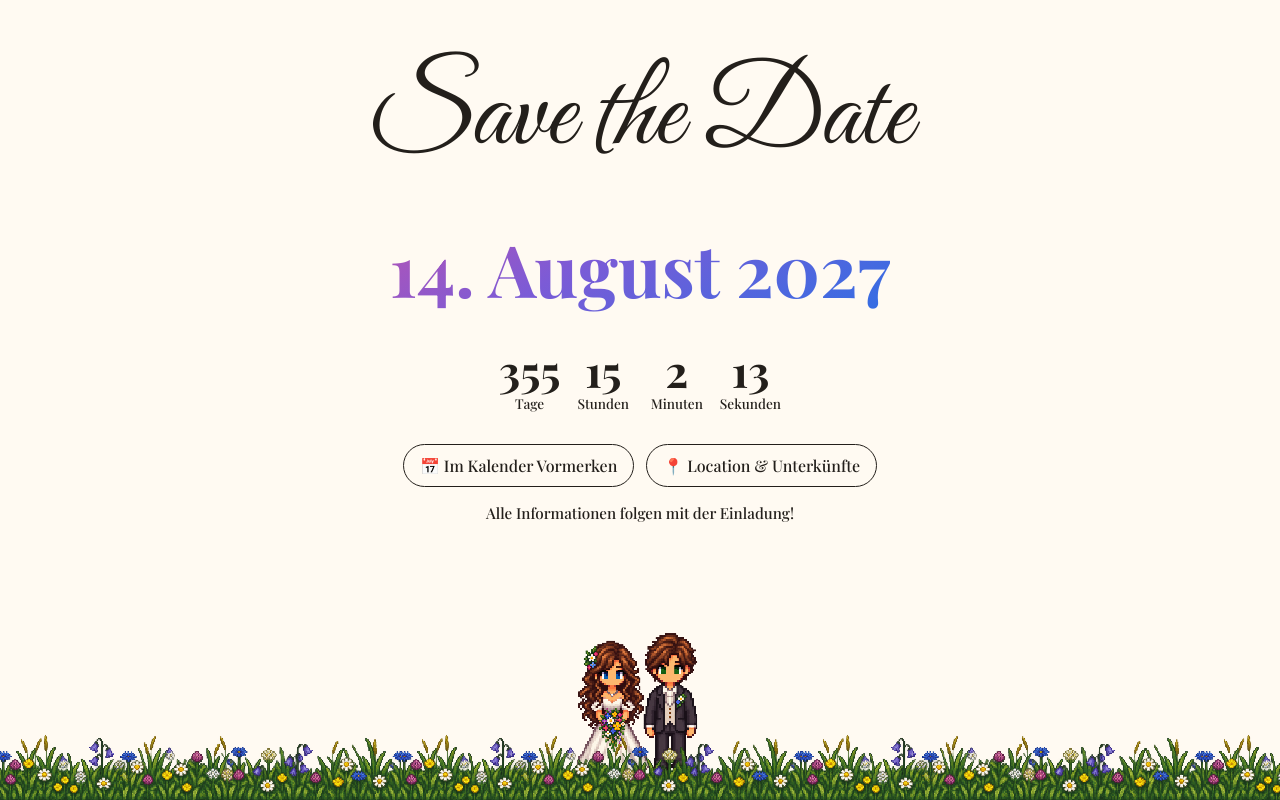
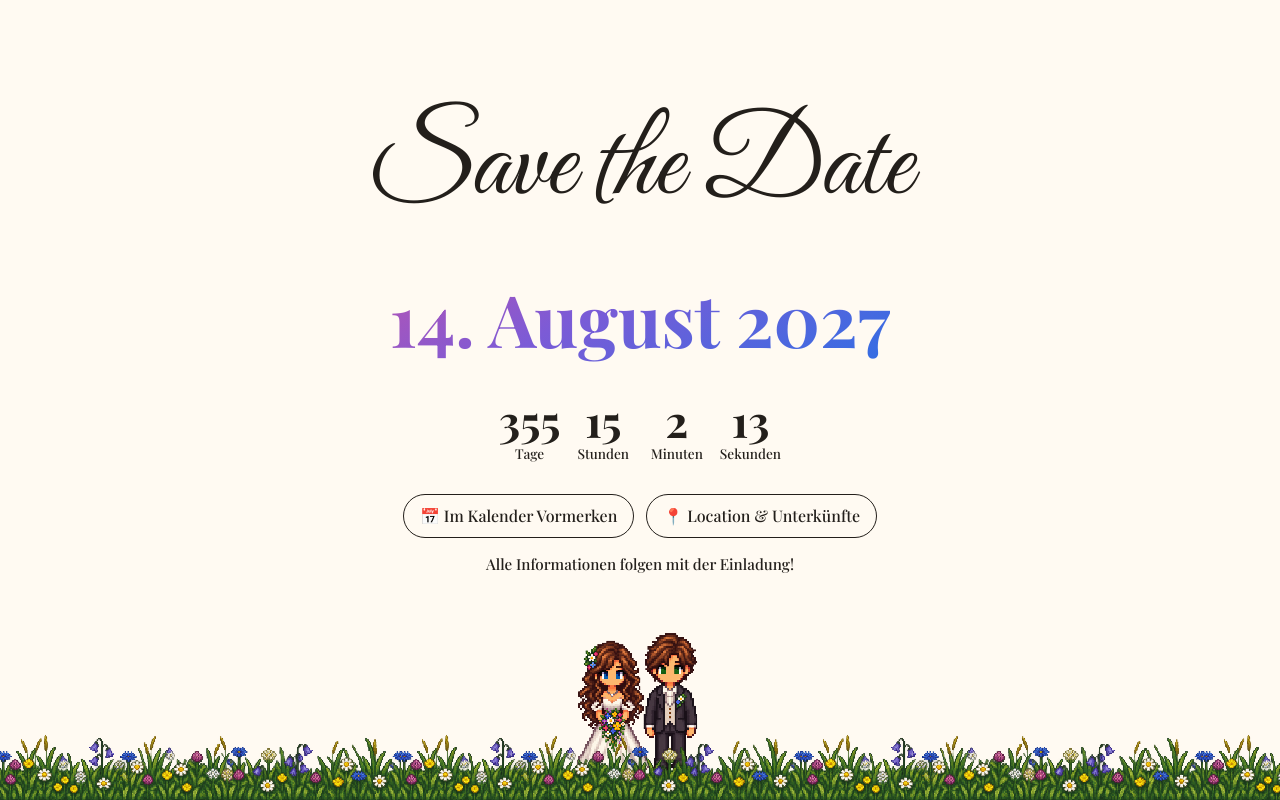
Before and after one commit to mellysam/mellysam.github.io, a SvelteKit app: page / in a window 1280 px wide. Built offline with nearby package versions, Linux system fonts and the light colour scheme.

Commit message:
📺 multiple screen sizes

```diff
--- a/src/routes/+page.svelte
+++ b/src/routes/+page.svelte
@@ -45,7 +45,7 @@
 
   main {
     display: grid;
-    align-content: start;
+    align-content: center;
     justify-items: center;
     gap: 1rem;
     min-height: 100vh;
```
